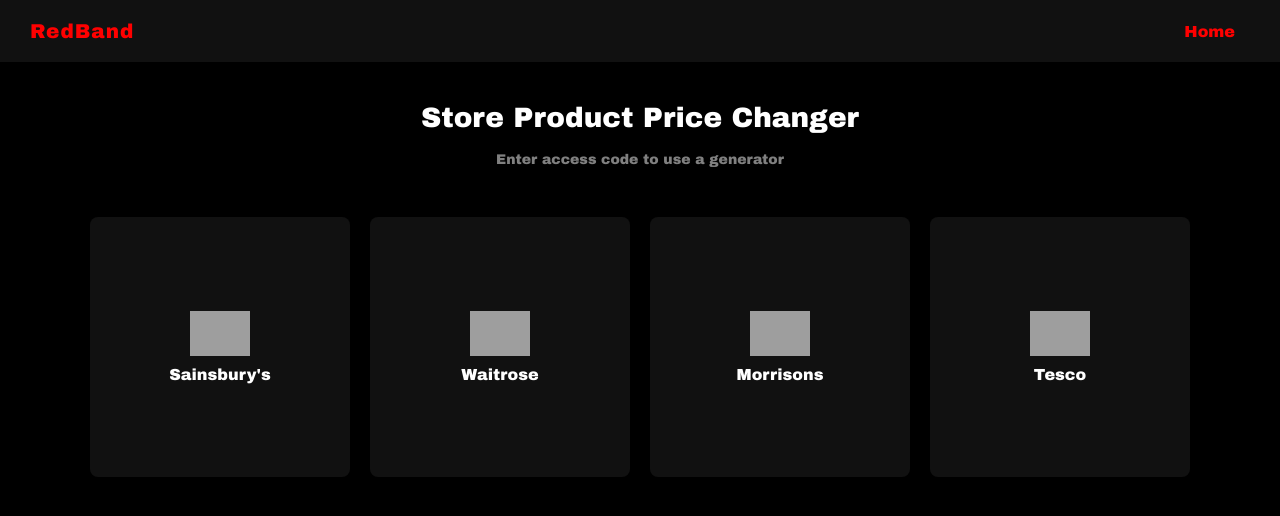
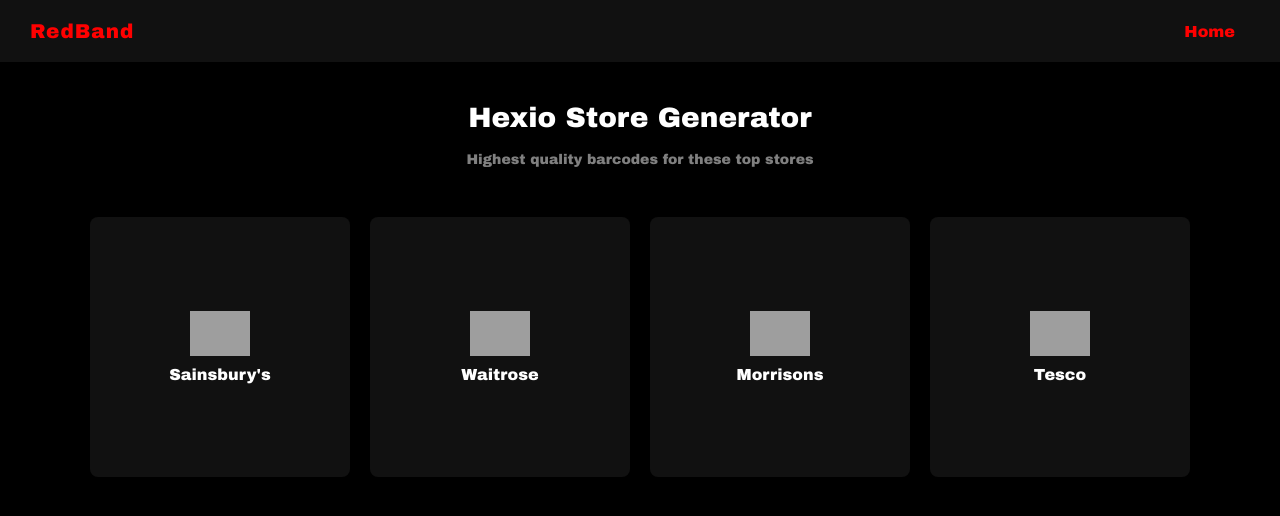
Before and after one commit to belafrfr/redbandgen, a plain HTML site: page index.html in a window 1280 px wide. Drawn offline with Linux system fonts and the light colour scheme; grey boxes are pictures that could not be loaded.

Commit message:
index.html

```diff
--- a/index.html
+++ b/index.html
@@ -175,8 +175,8 @@
   </div>
 
   <div class="header">
-    <h1>Store Product Price Changer</h1>
-    <p>Enter access code to use a generator</p>
+    <h1>Hexio Store Generator</h1>
+    <p>Highest quality barcodes for these top stores</p>
   </div>
 
   <div class="card-container">
```
